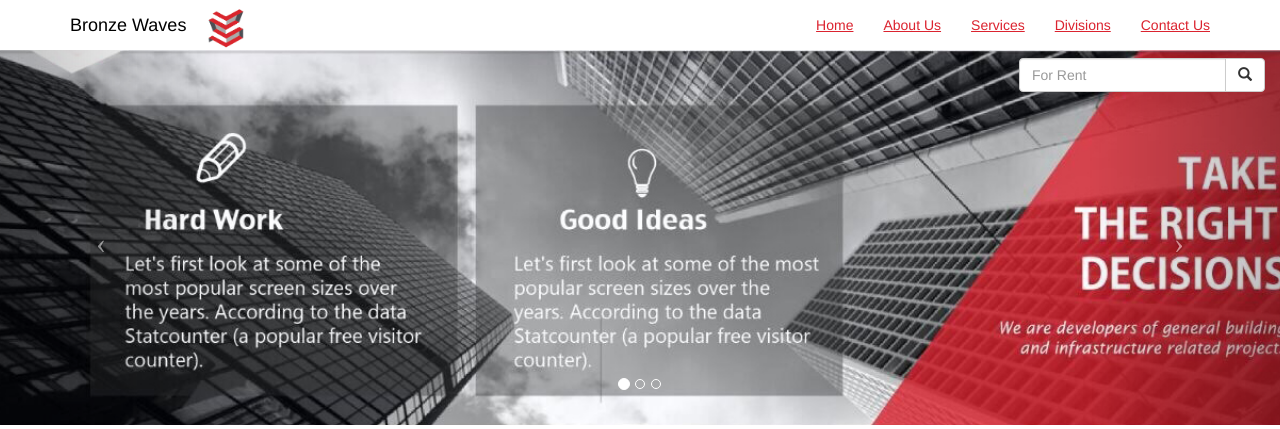
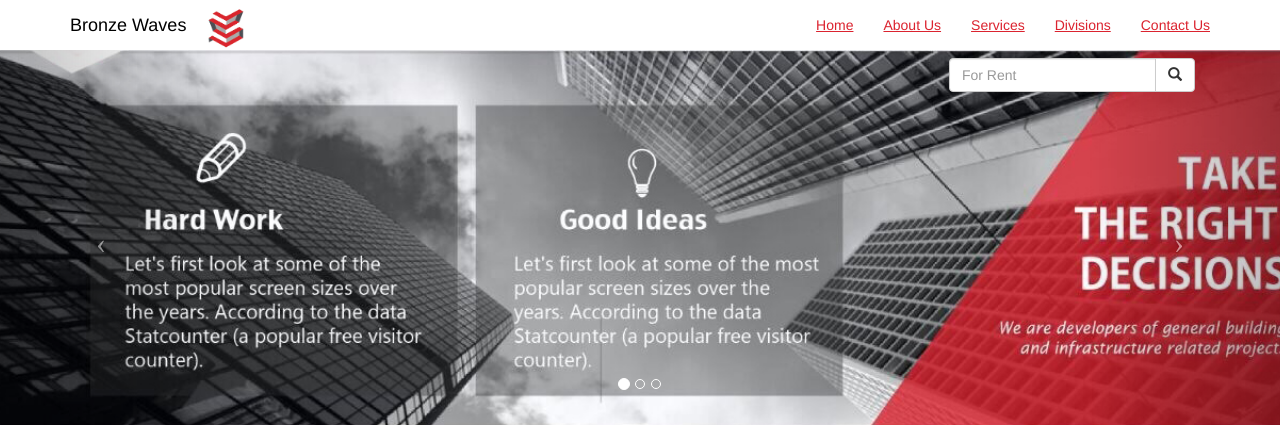
Before and after one commit to ruforavishnu/bronze-waves-website, a PHP site: page / in a window 1280 px wide. Shown: the top 429 px of the page. Run offline with PHP 8.4, Linux system fonts and the light colour scheme; grey boxes labelled with a size stand in for pictures from a placeholder-image service; some libraries are stand-ins or nearby versions.

Commit message:
added search box

```diff
--- a/css/styles.css
+++ b/css/styles.css
@@ -12,6 +12,12 @@
 	color:#db232f;
 	text-decoration:underline;
 }
+.navbar-props
+{
+	max-height:50px;
+	background-color:#fff;
+	/*padding-bottom:50px;*/
+}
 .text-black
 {
 	color:#000;
--- a/index.html
+++ b/index.html
@@ -34,7 +34,7 @@
 <body>
 
     <!-- Navigation -->
-    <nav class="navbar  navbar-fixed-top" role="navigation">
+    <nav class="navbar navbar-fixed-top  navbar-props" role="navigation">
         <div class="container">
             <!-- Brand and toggle get grouped for better mobile display -->
             <div class="navbar-header">
@@ -69,8 +69,8 @@
                 </ul>
             </div>
             <!-- /.navbar-collapse -->
-        </div>
-        <!-- /.container -->
+<div class="row">
+            	<div class="col-lg-12">
 
                 <form class="navbar-form form-float-right" role="search">
                     <div class="input-group">
@@ -80,6 +80,15 @@
                     </div>
                     </div>
                 </form>
+
+                </div>
+            </div>
+
+        </div>
+        <!-- /.container -->
+
+
+
     </nav>
 
 
```
Lines whose indentation alone changed are shown as unchanged.
